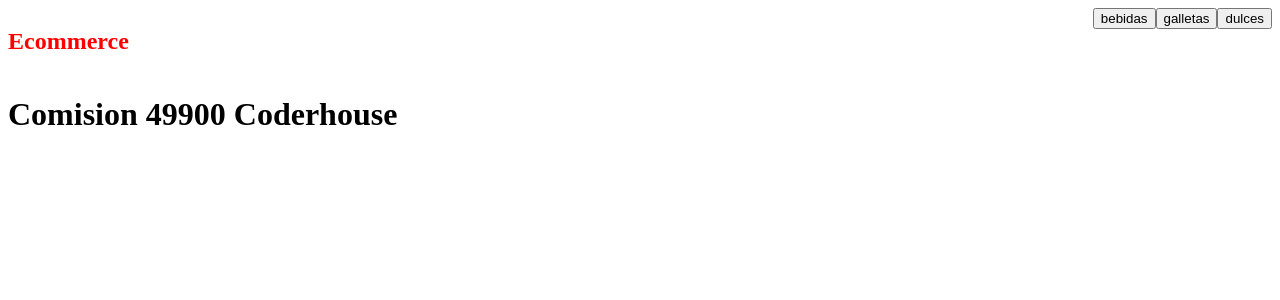
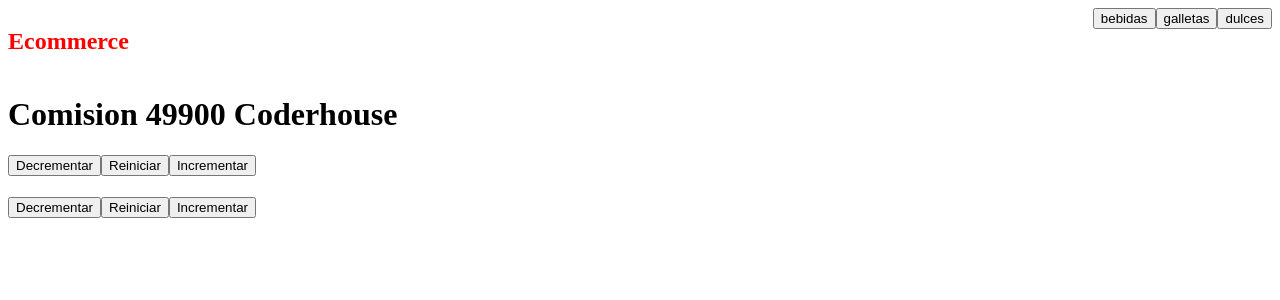
Before and after one commit to victorcapcha/react-comision49900, a React (Vite) app: page / in a window 1280 px wide. Shown: the top 300 px of the page. Built offline with nearby package versions, Linux system fonts and the light colour scheme.

Commit message:
agregando codigo

```diff
--- a/src/App.jsx
+++ b/src/App.jsx
@@ -1,10 +1,14 @@
 import Navbar from './components/Navbar/Navbar'
+import ItemCount from "./components/ItemCount/ItemCount"
+
 
 function App() {
   return (
     <>
-        <Navbar />
-      <h1>Comision 49900 Coderhouse</h1>
+       <Navbar />
+        <h1>Comision 49900 Coderhouse</h1>
+       <ItemCount initialValue={10}/>
+       <ItemCount initialValue={20}/>
     </>
   )
 }
--- a/src/components/ItemCount/ItemCount.jsx
+++ b/src/components/ItemCount/ItemCount.jsx
@@ -1,9 +1,24 @@
+import { useState } from "react"
+
 const ItemCount = () => {
+  const [count, setCount] = useState()
+  //console.log(count)
+  const decrement = () => {
+    if(count > 0) {
+        setCount(count - 1)
+    }
+  }
+
+  const increment = () => {
+    setCount(count + 1)
+  }
+
   return (
     <div>
-      <h1>0</h1>
-      <button>Decrementar</button>
-      <button>Incrementar</button>
+      <h1>{count}</h1>
+      <button onClick={decrement}>Decrementar</button>
+      <button onClick={() => setCount(0)}>Reiniciar</button>
+      <button onClick={increment}>Incrementar</button>
     </div>
   )
 }
```
